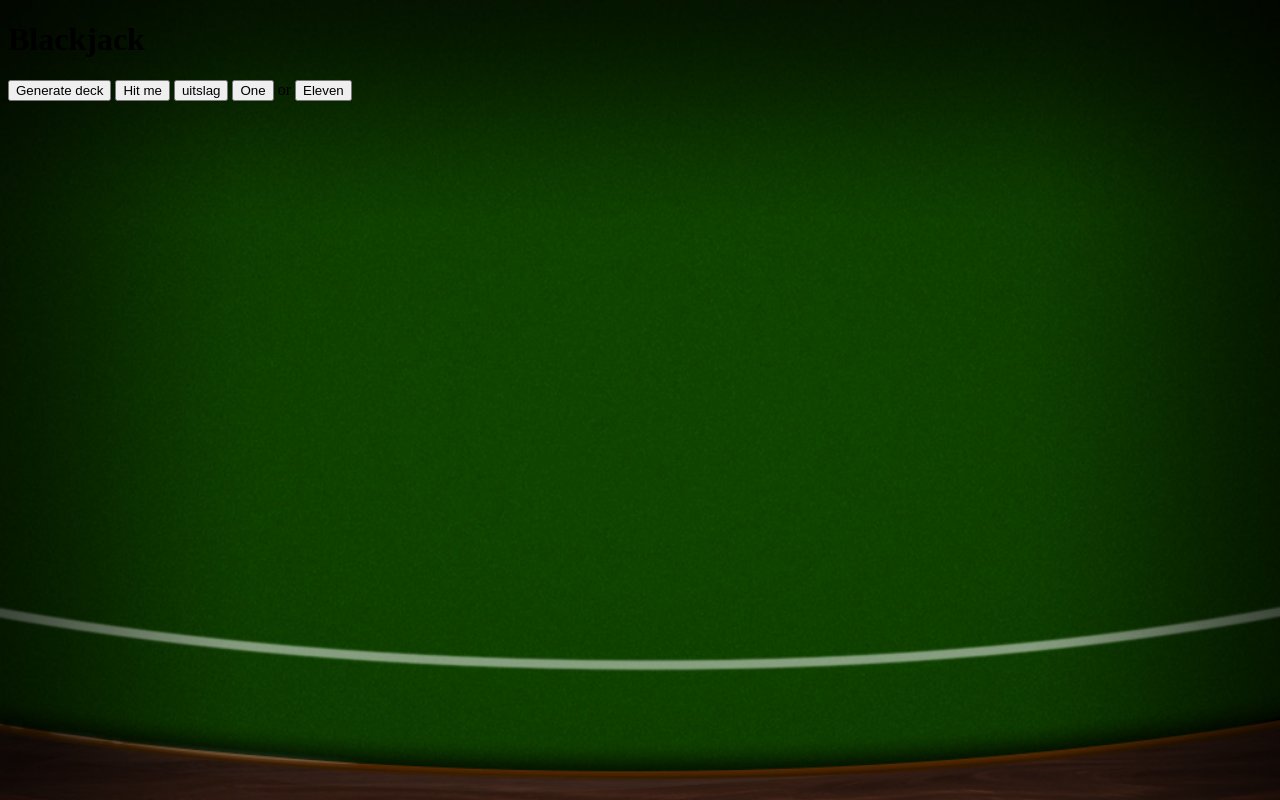
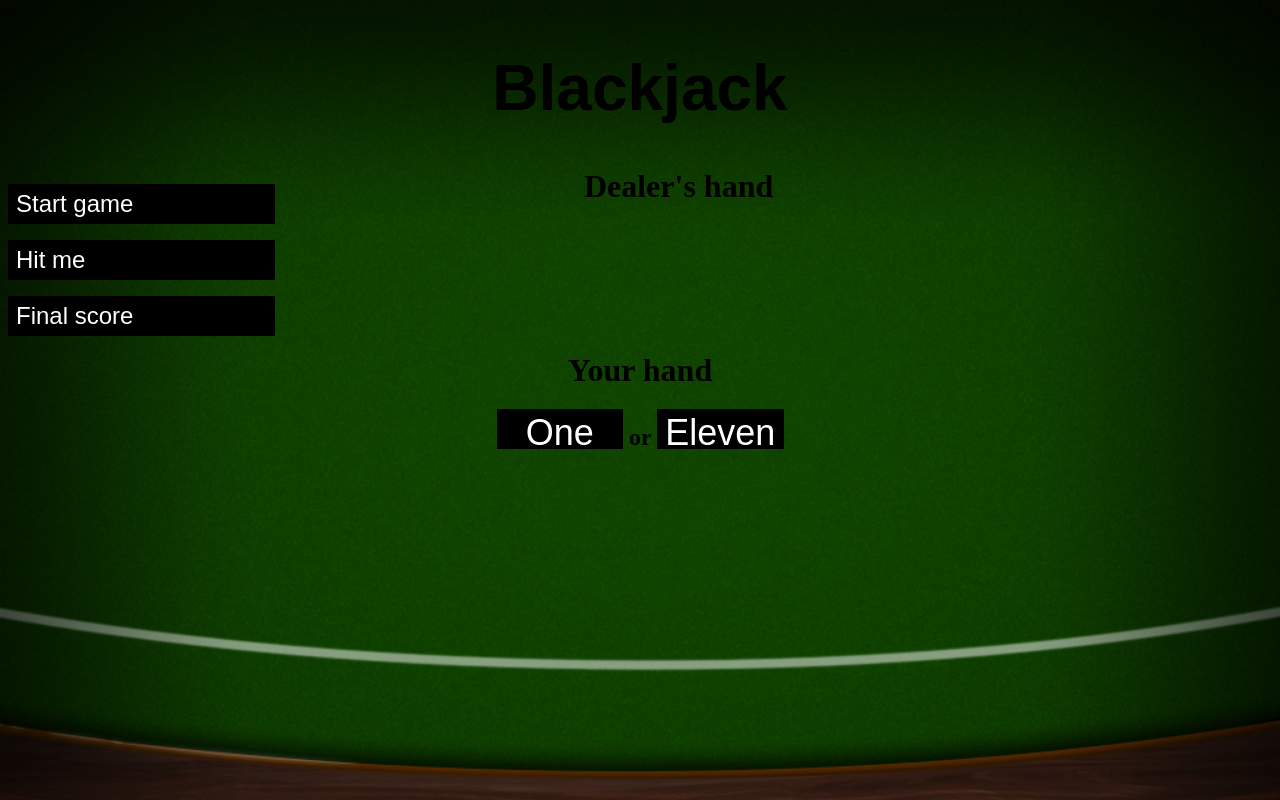
Before and after one commit to dennimus/CircleCItest, a plain HTML site: page index.html in a window 1280 px wide. Drawn offline with nearby package versions, Linux system fonts and the light colour scheme.

Commit message:
styling changes

```diff
--- a/css/style.css
+++ b/css/style.css
@@ -5,3 +5,60 @@ body{
     -o-background-size: cover;
     background-size: cover;
 }
+h1{
+    color: black;
+    font-family: Arial, Helvetica, sans-serif;
+    font-size: 4em;
+    text-align: center;
+}
+h3{
+    margin: 0px;
+    font-size: 2em;
+}
+.container{
+    width:100%;
+    display: inline-block;
+}
+.main{
+display: flex;
+}
+.main-buttons{
+    display: inline;
+}
+#dealer{
+    margin: 0px;
+    width: 85%;
+    text-align: center;
+}
+#cards{
+    margin: 0px;
+    width: 100%;
+    text-align: center;
+}
+
+.button{
+        width: 200%;
+        height: 5vh;
+        font-size: 1.5em;
+        text-align: left;
+        border: 2px solid black;
+        background-color: black;
+        color: white;
+
+    }
+.button:hover{
+        color: black;
+        background-color: white;
+}
+.ace-buttons{
+    text-align: center;
+}
+.buttonAce{
+    width: 10%;
+    height: 5vh;
+    font-size: 1.5em;
+    text-align: center;
+    border: 2px solid black;
+    background-color: black;
+    color: white;
+}
--- a/index.html
+++ b/index.html
@@ -5,20 +5,35 @@
     <meta charset="UTF-8">
     <title>Blackjack</title>
     <link rel="stylesheet" type="text/css" href="css/style.css" />
+
 </head>
 
 <body>
     <div class="container">
         <h1>Blackjack</h1>
-        <Button type= "button" id= "deck">Generate deck</Button>
-        <Button type= "button" id= "hit">Hit me</Button>
-        <Button type= "button" id= "uitslag">uitslag</Button>
-        <button type= "button" id= "one">One</button>
-        or
-        <button type= "button" id= "eleven">Eleven</button>
-        <div id="dealer"></div>
 
-        <div id="cards" ></div>
+        <div class="main">
+
+        <div class="main-buttons">
+            <p><Button type= "button" class= "button" id= "deck">Start game</Button></p>
+            <p><Button type= "button" class= "button" id= "hit">Hit me</Button></p>
+            <p><Button type= "button" class= "button" id= "uitslag">Final score</Button></p>
+        </div>
+
+            <div id="dealer"><h3>Dealer's hand</h3></div>
+        </div>
+
+        <div id="cards" >
+            <h3>Your hand</h3>
+        </div>
+        <div class="ace-buttons">
+            <h2><button type= "button" class= "buttonAce" id= "one">One</button>
+            or
+            <button type= "button" class= "buttonAce" id= "eleven">Eleven</button></h2>
+        </div>
+
+
+
 
     </div>
 
--- a/js/main.js
+++ b/js/main.js
@@ -36,39 +36,6 @@ function generateDeck(){
             console.log("failed");
         });
 }
-
-function hitCard(){
-    $.getJSON("https://deckofcardsapi.com/api/deck/" + deckID + "/draw/?count=1")
-        .done(function(resultData){
-            console.log(resultData);
-            displayCards(resultData.cards);
-<<<<<<< Updated upstream
-            checkValues(playerCards);
-=======
-            checkValues();
-            uitslag();
->>>>>>> Stashed changes
-            console.log(playerCards);
-
-
-        })
-        .fail(function(){
-            console.log("failed");
-        });
-}
-function hitDealer(){
-    $.getJSON("https://deckofcardsapi.com/api/deck/" + deckID + "/draw/?count=1")
-        .done(function(resultData){
-            console.log(resultData);
-            displayDealer(resultData.cards);
-            checkValues(dealerCards);
-            console.log(dealerCards);
-        })
-        .fail(function(){
-            console.log("failed");
-        });
-}
-
 function drawCards(){
     $.getJSON("https://deckofcardsapi.com/api/deck/" + deckID + "/draw/?count=2")
         .done(function(resultData){
@@ -95,13 +62,42 @@ function drawDealer(){
         console.log("failed");
     });
 }
+
+function hitCard(){
+    $.getJSON("https://deckofcardsapi.com/api/deck/" + deckID + "/draw/?count=1")
+        .done(function(resultData){
+            console.log(resultData);
+            displayCards(resultData.cards);
+            checkValues(playerCards);
+            console.log(playerCards);
+            score();
+
+        })
+        .fail(function(){
+            console.log("failed");
+        });
+}
+function hitDealer(){
+    $.getJSON("https://deckofcardsapi.com/api/deck/" + deckID + "/draw/?count=1")
+        .done(function(resultData){
+            console.log(resultData);
+            displayDealer(resultData.cards);
+            checkValues(dealerCards);
+            console.log(dealerCards);
+        })
+        .fail(function(){
+            console.log("failed");
+        });
+}
+
+
 function displayCards(cards){
     var j = cards.length;
     for( var i = 0; i<j; i++){
         playerCards[hitme] = cards[i].value;
         var newCard = document.createElement("img");
         newCard.setAttribute("src", cards[i].image);
-        newCard.setAttribute("height","400px");
+        newCard.setAttribute("height","300px");
         document.getElementById("cards").appendChild(newCard);
         hitme++;
     }
@@ -113,14 +109,14 @@ function displayDealer(cards){
         if (dealme==0){
             var newCard = document.createElement("img");
             newCard.setAttribute("src", "../image/cardback.png");
-            newCard.setAttribute("height","300px");
-            newCard.setAttribute("width","220px");
+            newCard.setAttribute("height","250px");
+            newCard.setAttribute("width","200px");
             document.getElementById("dealer").appendChild(newCard);
             dealme++;
         } else {
             var newCard = document.createElement("img");
             newCard.setAttribute("src", cards[i].image);
-            newCard.setAttribute("height","300px");
+            newCard.setAttribute("height","250px");
             document.getElementById("dealer").appendChild(newCard);
             dealme++;
         }
@@ -153,12 +149,10 @@ function score(){
     var length = playerCards.length;
     for(var i=0; i<length;i++){
         playerScore = playerScore + parseInt(playerCards[i]);
-
     }
     var dealLength = dealerCards.length;
     for(var i=0; i<dealLength;i++){
         dealerScore = dealerScore + parseInt(dealerCards[i]);
-
     }
     if (dealerScore <18){
         hitDealer();
@@ -166,6 +160,7 @@ if (dealerScore <18){
     console.log(playerScore);
     console.log(dealerScore);
 }
+
 function uitslag(){
     playerScore = 0;
     dealerScore = 0;
@@ -182,18 +177,6 @@ function uitslag(){
     }
     else if (playerScore==dealerScore){
         window.alert("gelijkspel");
-<<<<<<< Updated upstream
-    } else {
-        window.alert("error");
-    }
-
-}
-
-=======
         location.reload();
     }
-    if (dealerScore<playerScore && dealerScore<21){
-
 }
-}
->>>>>>> Stashed changes
```
Lines whose indentation alone changed are shown as unchanged.
